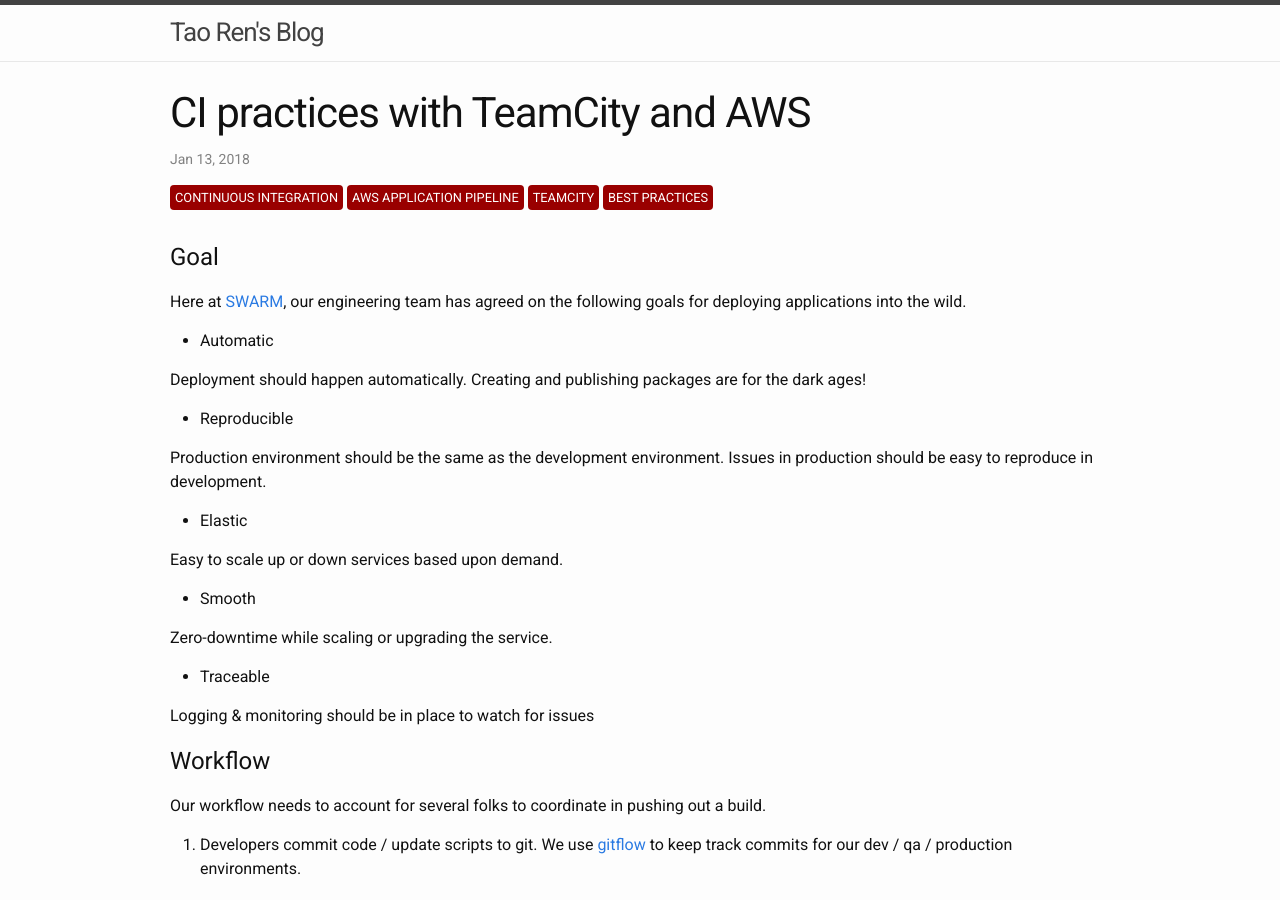
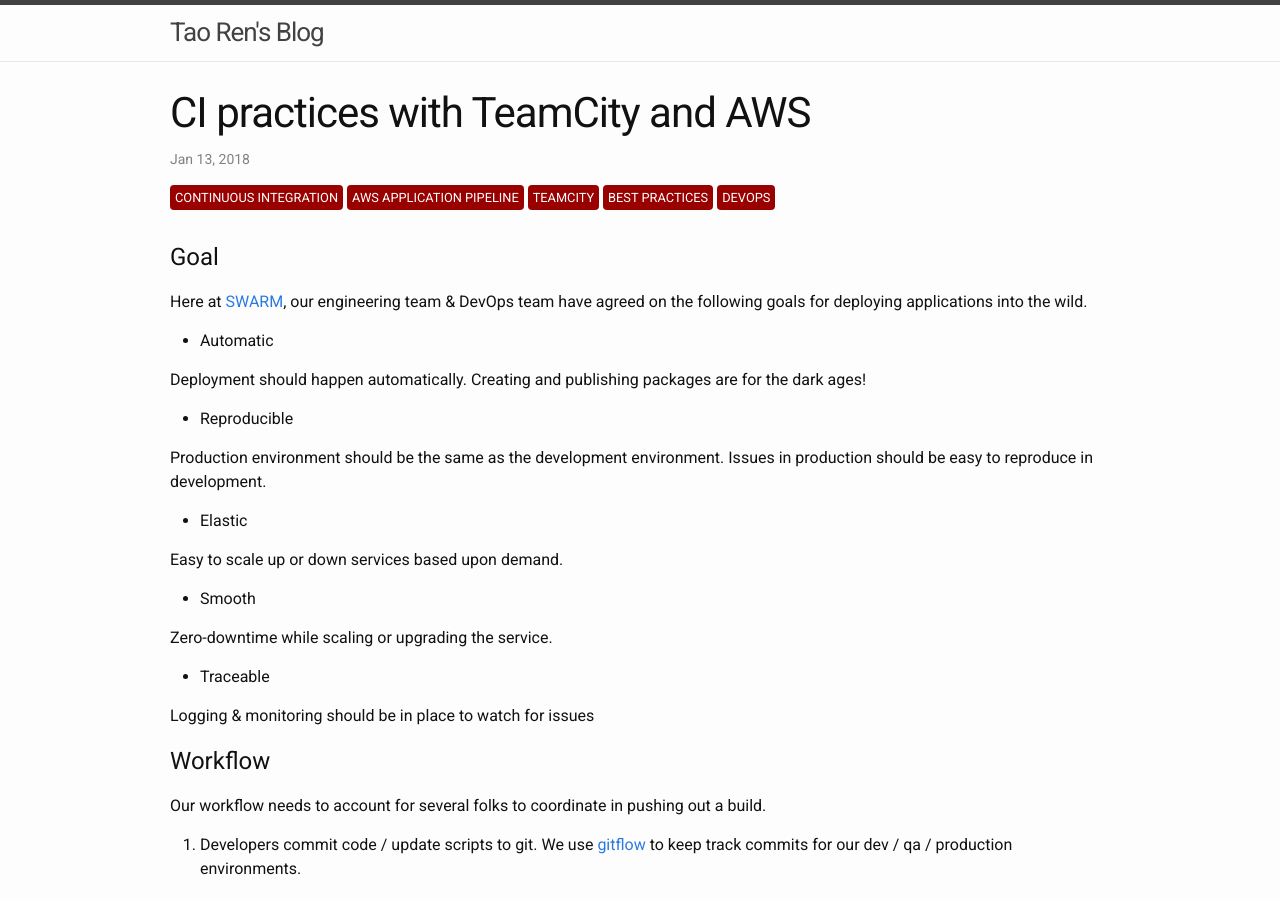
Before and after one commit to touren/touren.github.io, a Jekyll site: the page built from _posts/2018-01-13-Deployment_Architecture.md, in a window 1280 px wide and 900 px high. Built offline with Jekyll 4.4.1, drawn with Linux system fonts in a browser that asks for light colours; comment, search, counter and statistics services are not loaded.

Commit message:
Update post.

```diff
--- a/_posts/2018-01-13-Deployment_Architecture.md
+++ b/_posts/2018-01-13-Deployment_Architecture.md
@@ -7,6 +7,7 @@
     - AWS Application Pipeline
     - TeamCity
     - Best Practices
+    - DevOps
 ---
 <!-- Cumstomzie image style: having border, horizontal center, white background -->
 <style>
@@ -21,7 +22,7 @@
 
 # Goal
 
-Here at <a href="https://www.swarmnyc.com" target="_blank">SWARM</a>, our engineering team has agreed on the following goals for deploying applications into the wild.
+Here at <a href="https://www.swarmnyc.com" target="_blank">SWARM</a>, our engineering team & DevOps team have agreed on the following goals for deploying applications into the wild.
 
 * Automatic
 
```
